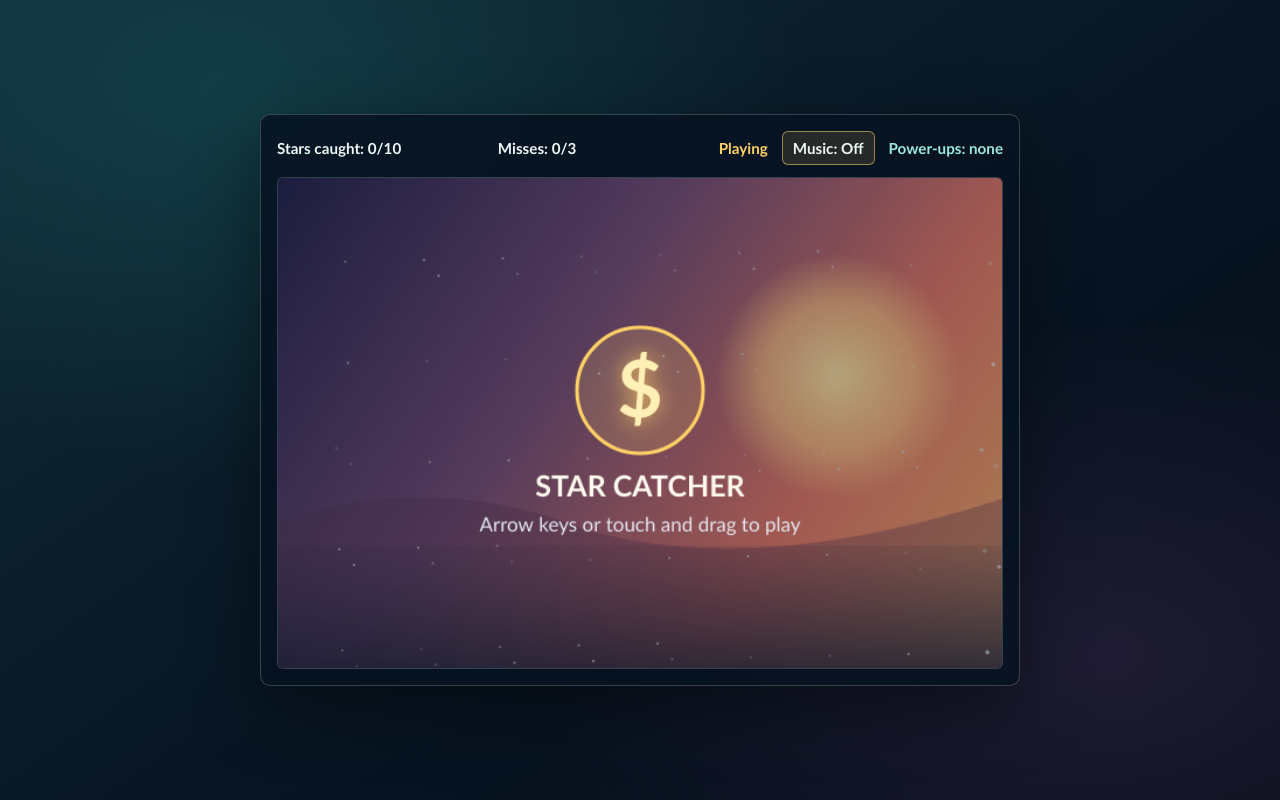
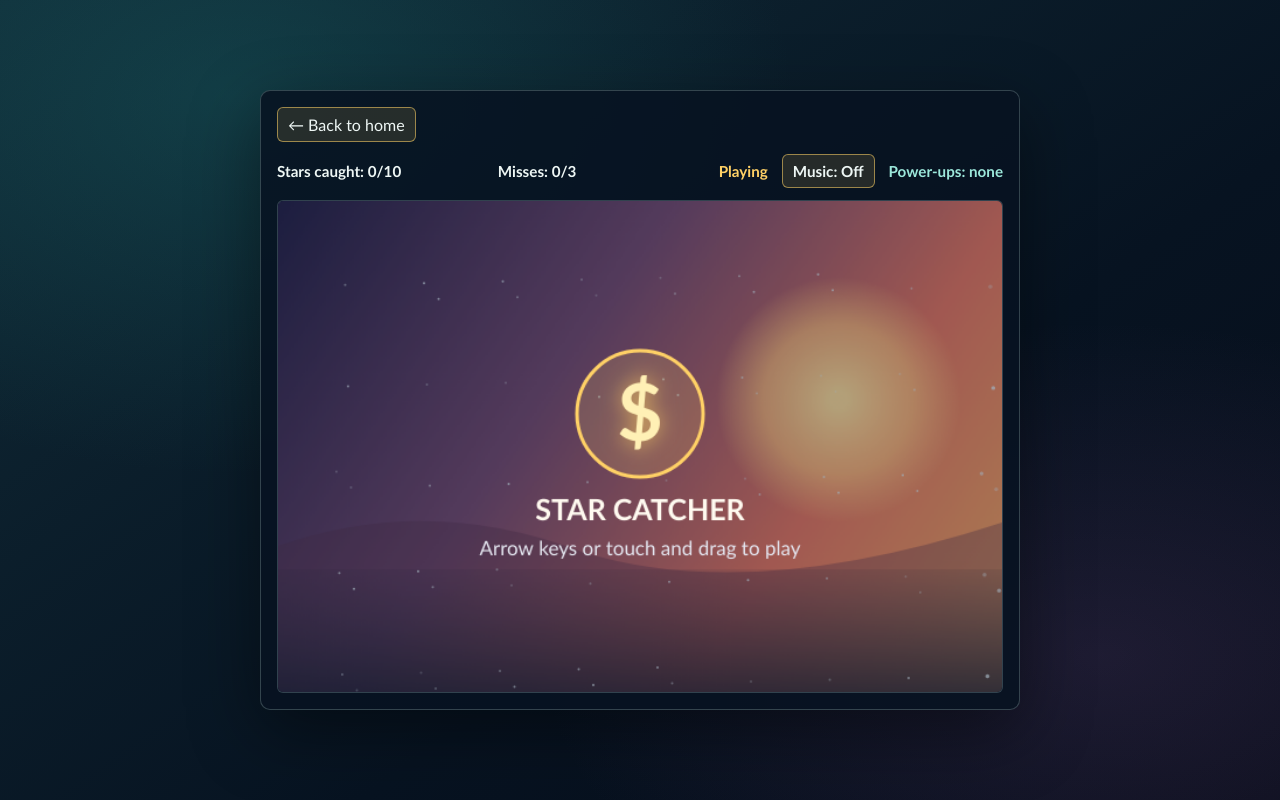
Before and after one commit to ajafferpace/my-arcade, a plain HTML site: page game-backup.html in a window 1280 px wide. Drawn offline with Linux system fonts and the light colour scheme.

Commit message:
Add files via upload

```diff
--- a/game-backup.html
+++ b/game-backup.html
@@ -57,7 +57,9 @@
         text-align: right;
       }
 
-      button {
+      button, .back-link {
+        display: inline-flex;
+        align-items: center;
         border: 1px solid rgba(255, 209, 102, 0.55);
         border-radius: 6px;
         background: rgba(255, 209, 102, 0.12);
@@ -67,7 +69,12 @@
         cursor: pointer;
       }
 
-      button:hover, button:focus-visible {
+      .back-link {
+        margin-bottom: 12px;
+        text-decoration: none;
+      }
+
+      button:hover, button:focus-visible, .back-link:hover, .back-link:focus-visible {
         background: rgba(255, 209, 102, 0.24);
         outline: 2px solid transparent;
       }
@@ -96,6 +103,7 @@
   </head>
   <body>
     <div class="game-shell">
+      <a class="back-link" href="index.html">&larr; Back to home</a>
       <div class="hud">
         <div>Stars caught: <span id="caught">0</span>/10</div>
         <div>Misses: <span id="misses">0</span>/3</div>
```
